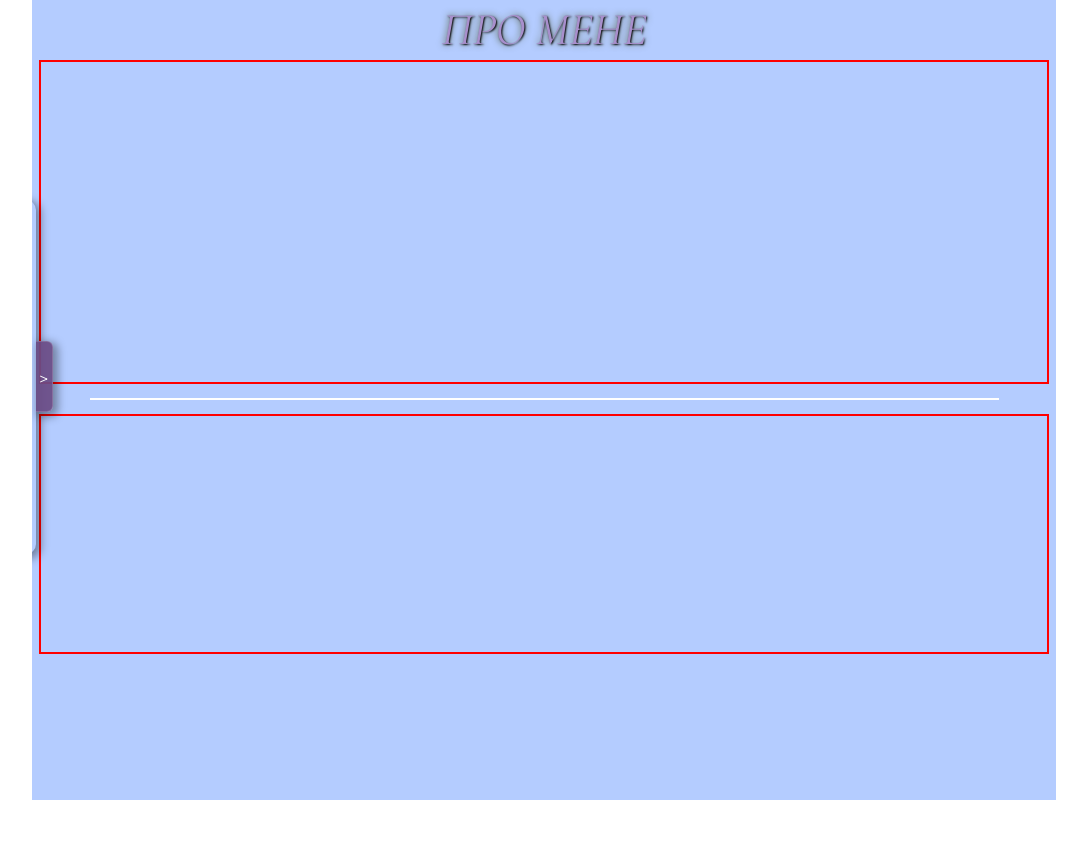
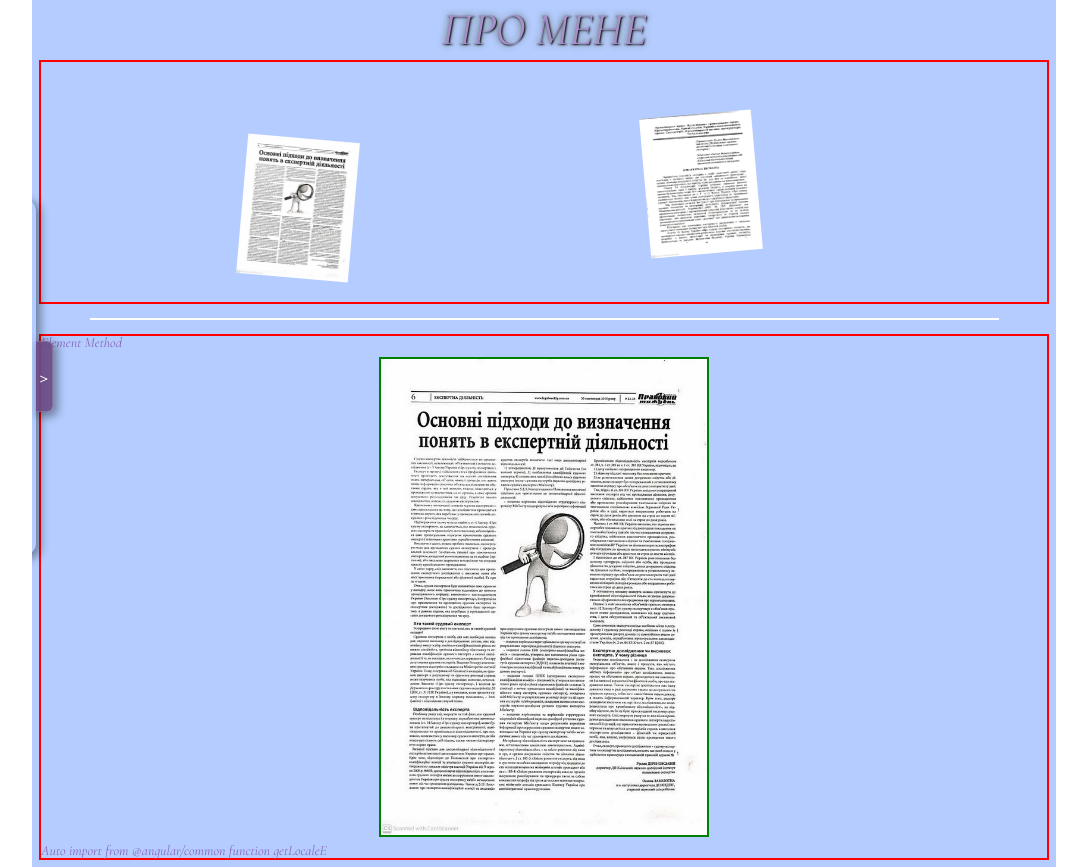
Before and after one commit to Pasha147/LawUkr, an Angular app in the folder Lawukr/: page /aboutme in a window 1280 px wide. Shown: the whole page, without its empty margins (96-1183 px from the left). Before the commit the page ends 800 px from the top, so only its background shows below. Built offline with nearby package versions, Linux system fonts and the light colour scheme.

Commit message:
About me slides

```diff
--- a/Lawukr/src/app/aboutme/aboutme.component.html
+++ b/Lawukr/src/app/aboutme/aboutme.component.html
@@ -3,10 +3,24 @@
     <h1>Про мене</h1>
   </header>
   <article class="art1">
-    <div class="imgCont"></div>
+    <div class="imgCont">
+      <img
+        *ngFor="let item of this.aboutMeData; let i = index"
+        [style.left]="item.position.left"
+        [style.bottom]="item.position.bottom"
+        [style.transform]="item.position.transform"
+        (click)="imgClick(i)"
+        src=" {{ item.img }}"
+        alt="img"
+      />
+    </div>
   </article>
   <div class="linecont">
     <div class="line"></div>
   </div>
-  <article class="art2"></article>
+  <article class="art2">
+    <h3>{{ this.aboutMeData[this.curItem].header }}</h3>
+    <img src="{{ this.aboutMeData[this.curItem].img }}" alt="" />
+    <p *ngFor="let item of this.aboutMeData[this.curItem].text">{{ item }}</p>
+  </article>
 </div>
--- a/Lawukr/src/app/aboutme/aboutme.component.scss
+++ b/Lawukr/src/app/aboutme/aboutme.component.scss
@@ -19,11 +19,22 @@
   .art1 {
     border: red 2px solid;
     .imgCont {
-      height: 40vh;
+      height: 30vh;
+      position: relative;
+      img {
+        position: absolute;
+        width: 8rem;
+        height: 10rem;
+      }
     }
   }
   .art2 {
     border: red 2px solid;
-    height: 30vh;
+    img {
+      display: block;
+      border: green 2px solid;
+      margin: 0.5rem auto;
+      height: 60vh;
+    }
   }
 }
--- a/Lawukr/src/app/aboutme/aboutme.component.ts
+++ b/Lawukr/src/app/aboutme/aboutme.component.ts
@@ -16,8 +16,13 @@ export class AboutmeComponent implements OnInit {
   getAboutMeData(): void {
     this.getPostService.getAboutMeData().subscribe((data) => {
       this.aboutMeData = data;
+      // console.log(this.aboutMeData);
     });
   }
 
   aboutMeData: any[] = [];
+  curItem = 0;
+  imgClick(i: number) {
+    this.curItem = i;
+  }
 }
--- a/Lawukr/src/assets/app_data.ts
+++ b/Lawukr/src/assets/app_data.ts
@@ -137,16 +137,29 @@ export const publics = [
 
 export const aboutMeData = [
   {
-    img: './img/projects/6.jpg',
+    img: './assets/public/1.jpg',
     name: 'Matlab',
 
-    position1: {
-      bottom: '50%',
-      left: '50%',
+    position: {
+      bottom: '10%',
+      left: '20%',
       transform: 'rotate(5deg) ',
     },
 
-    header: 'Finite Element Method',
-    text: [],
+    header: 'Element Method',
+    text: ['Auto import from @angular/common function getLocaleE'],
+  },
+  {
+    img: './assets/public/2.jpg',
+    name: 'asdfasdf',
+
+    position: {
+      bottom: '20%',
+      left: '60%',
+      transform: 'rotate(-5deg) ',
+    },
+
+    header: 'Finite ',
+    text: ['Finite Element Method'],
   },
 ];
```
